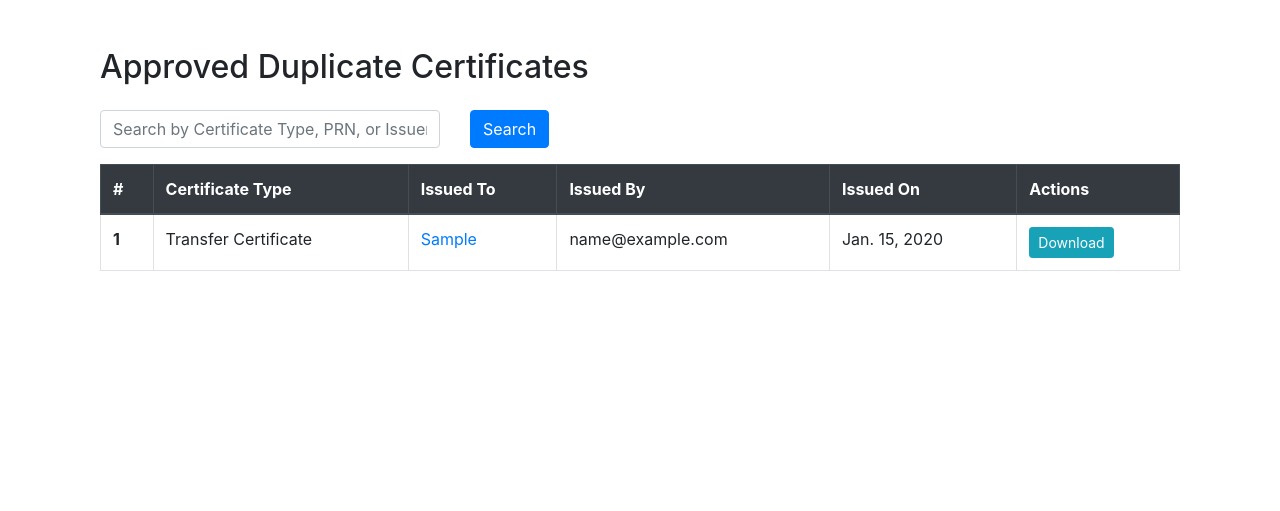
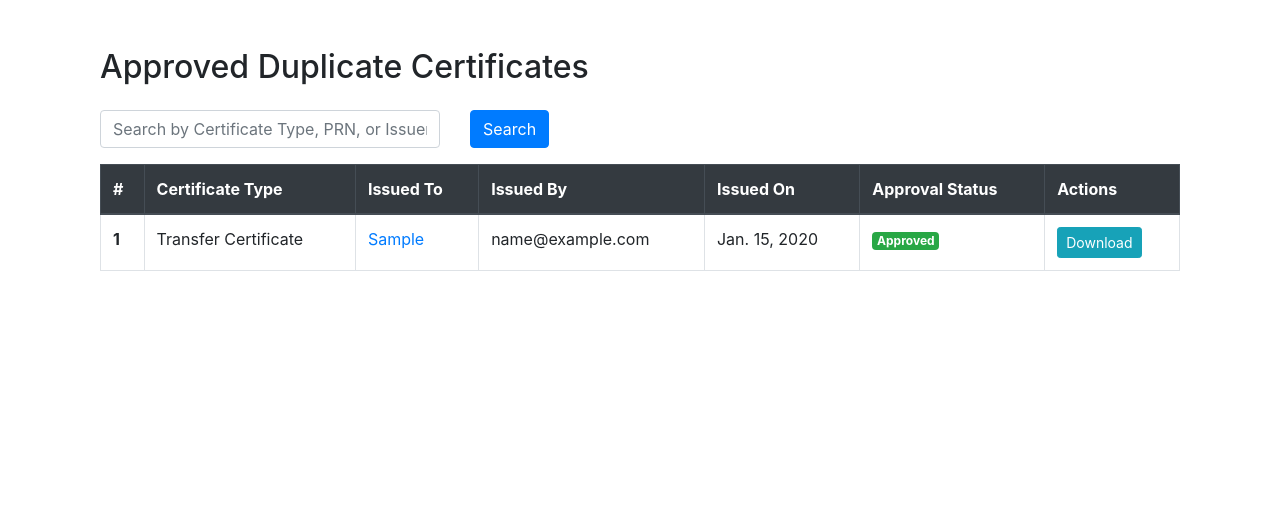
Before and after one commit to sarthakghere/student-support-cell, a Django app: page /certificates/approved-duplicate-certificate/ in a window 1280 px wide. Shown: the part 56-567 px from the top of the page. Run offline with Django 5.2, Linux system fonts and the light colour scheme; a user stored in the database is signed in; tables that the repository leaves empty hold one stand-in row (values such as "Sample post"); some libraries are stand-ins or nearby versions.

Commit message:
Improved certificate model and UI

```diff
--- a/certificates/templates/certificates/approved_duplicate_certificates.html
+++ b/certificates/templates/certificates/approved_duplicate_certificates.html
@@ -27,6 +27,7 @@
                     <th scope="col">Issued To</th>
                     <th scope="col">Issued By</th>
                     <th scope="col">Issued On</th>
+                    <th scope="col">Approval Status</th>
                     <th scope="col">Actions</th>
                 </tr>
             </thead>
@@ -39,8 +40,20 @@
                         <td>{{ certificate.issued_by.email }}</td>
                         <td>{{ certificate.issue_date }}</td>
                         <td>
+                            {% if certificate.approval_status == 'approved' %}
+                                <span class="badge badge-success">Approved</span>
+                            {% elif certificate.approval_status == 'rejected' %}
+                                <span class="badge badge-danger">Rejected</span>
+                            {% else %}
+                                <span class="badge badge-warning">Pending</span>
+                            {% endif %}
+                        <td>
                             <!-- Download Button -->
-                            <a href="{% url 'certificates:download_certificate' certificate.id %}" class="btn btn-info btn-sm">Download</a>
+                            {% if certificate.approval_status == 'approved' %}
+                                <a href="{% url 'certificates:download_certificate' certificate.id %}" class="btn btn-info btn-sm">Download</a>
+                            {% else %}
+                                <button type="button" class="btn btn-info btn-sm" disabled>Download</button>
+                            {% endif %}
                         </td>
                     </tr>
                 {% empty %}
--- a/certificates/views.py
+++ b/certificates/views.py
@@ -114,6 +114,7 @@ def bonafide_certificate(request):
                         certificate_type=Certificate.CertificateTypes.BC,
                         file_path=certificate_path,
                         issued_by=request.user,
+                        approval_status=Certificate.StatusChoices.APPROVED,
                         details=f"Bonafide Certificate for {student_data['first_name']} {student_data['last_name']} PRN: {student_data['PRN']}"
                     )
                     download_link = f"<a href='/certificates/download-certificate/{certificate.id}/'>Click Here to download.</a>"
--- a/students/models.py
+++ b/students/models.py
@@ -104,6 +104,11 @@ class Certificate(models.Model):
         CC = "CC", "Character Certificate"
         BC = "BC", "Bonafide Certificate"
 
+    class StatusChoices(models.TextChoices):
+        PENDING = "pending", "Pending"
+        APPROVED = "approved", "Approved"
+        REJECTED = "rejected", "Rejected"
+
     class IsDuplicate(models.TextChoices):
         YES = "Y", "Yes"
         NO = "N", "No"
@@ -116,13 +121,17 @@ class Certificate(models.Model):
         User, on_delete=models.SET_NULL, null=True, related_name='issued_certificates'
     )
     issue_date = models.DateField(default=date.today)
-    is_duplicate = models.CharField(max_length=1, choices=IsDuplicate.choices, default=IsDuplicate.NO)
     details = models.TextField(blank=True, null=True)
     file_path = models.CharField(
         max_length=255,
         blank=True,
         null=True,
     )
+    is_duplicate = models.CharField(max_length=1, choices=IsDuplicate.choices, default=IsDuplicate.NO)
+    approval_status = models.CharField(max_length=10, choices=StatusChoices.choices)  # Default for originals
+    approved_by = models.ForeignKey(User, null=True, blank=True, on_delete=models.SET_NULL, related_name='approved_certificates')
+    requested_on = models.DateTimeField(auto_now_add=True)
+    approved_on = models.DateTimeField(null=True, blank=True)
 
     def __str__(self):
         return f"{self.get_certificate_type_display()} for {self.issued_to.user.first_name} {self.issued_to.user.last_name}"
```
Also changed, not shown: students/migrations/0003_certificate_approval_status_certificate_approved_by_and_more.py (added).
